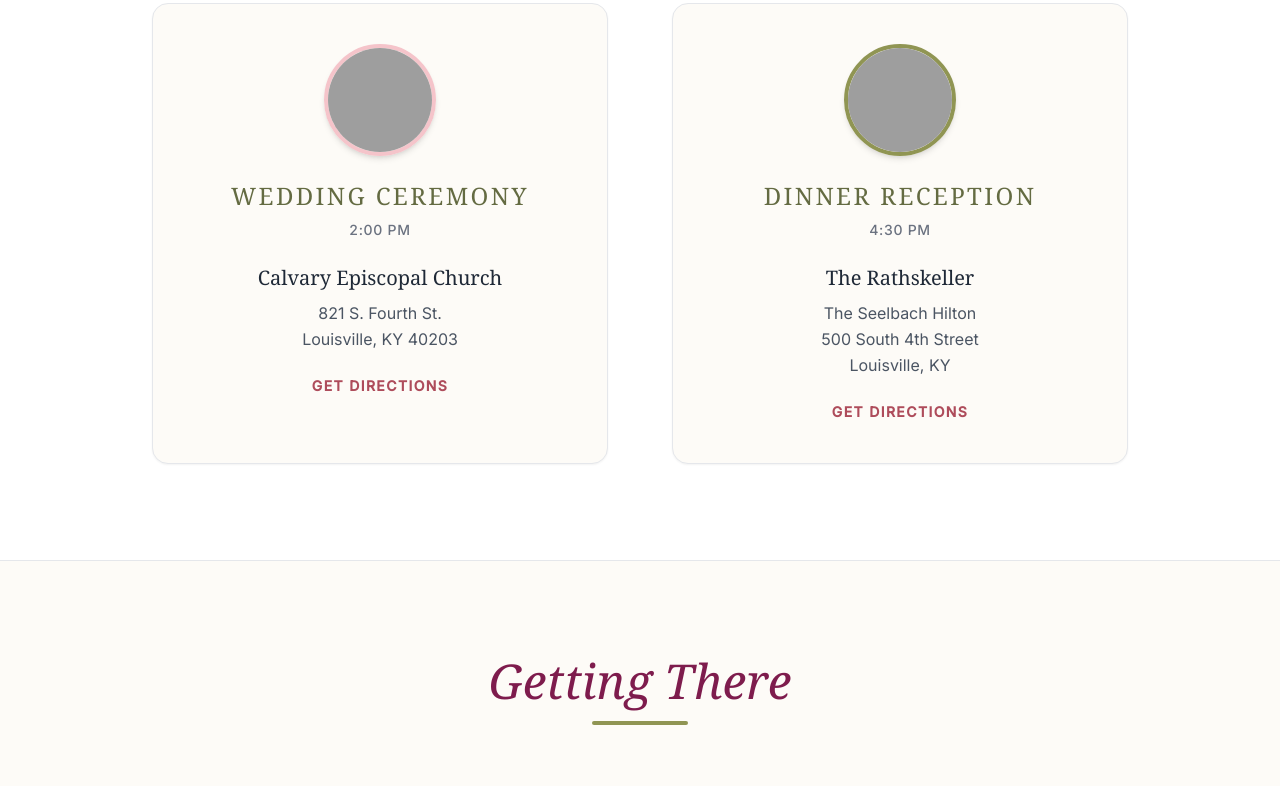
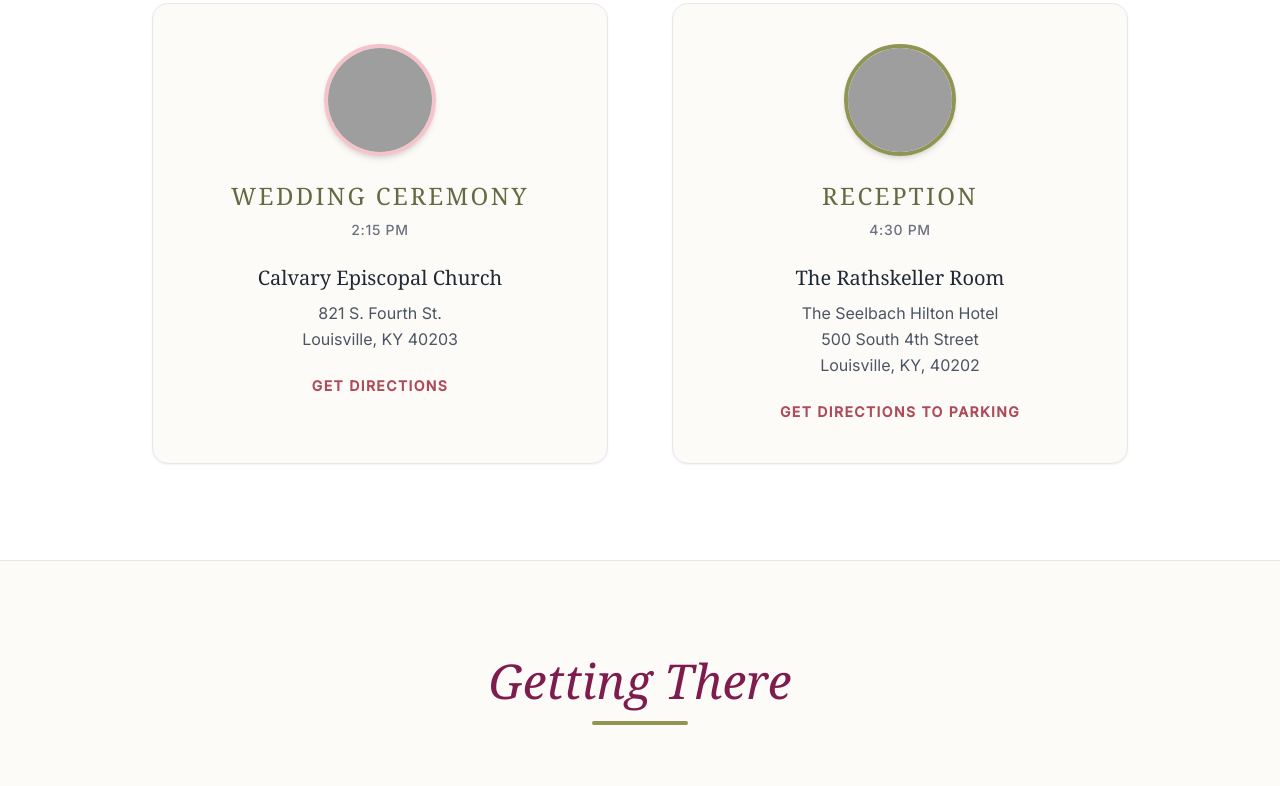
Before and after one commit to kevinsivakumar/olivia-kevin-wedding, a plain HTML site: page index.html in a window 1280 px wide. Shown: the part 1138-1924 px from the top of the page. Drawn offline with nearby package versions, Linux system fonts and the light colour scheme; grey boxes are pictures that could not be loaded; a web font is replaced by a local one.

Commit message:
Revise wedding event details in index.html
Updated various event details including times and venue names.

```diff
--- a/index.html
+++ b/index.html
@@ -179,7 +179,7 @@
                 <span class="text-[var(--mid-pink)]">|</span>
                 <span>Nov 7, 2026</span>
                 <span class="text-[var(--mid-pink)]">|</span>
-                <span>2:00 PM</span>
+                <span>2:15 PM</span>
             </div>
 
             <a href="#rsvp" class="btn-primary inline-block py-4 px-10 rounded-full uppercase tracking-[0.2em] text-sm font-semibold shadow-lg hover:shadow-xl">
@@ -201,7 +201,7 @@
                     <img src="https://encrypted-tbn0.gstatic.com/images?q=tbn:ANd9GcQmpH4AAgVPkYPnPYOo0i7hC5s8E6lHdevE1mMFdrZtsA&s=10" alt="Calvary Episcopal Church" class="w-28 h-28 mx-auto object-cover rounded-full border-4 border-[var(--light-pink)] shadow-md mb-6">
 
                     <h3 class="font-serif text-2xl text-[var(--dark-green)] mb-2 uppercase tracking-widest">Wedding Ceremony</h3>
-                    <p class="font-medium text-gray-500 mb-6 uppercase tracking-wider text-sm">2:00 PM</p>
+                    <p class="font-medium text-gray-500 mb-6 uppercase tracking-wider text-sm">2:15 PM</p>
 
                     <h4 class="font-serif text-xl text-gray-800 mb-2">Calvary Episcopal Church</h4>
                     <p class="text-gray-600 leading-relaxed">
@@ -215,16 +215,16 @@
                     <!-- Reception Image -->
                     <img src="https://encrypted-tbn0.gstatic.com/images?q=tbn:ANd9GcRUMUz385DM3HKj9xitZ32jiduDqJDvUS_L7D-HnaRw5A&s=10" alt="The Rathskeller" class="w-28 h-28 mx-auto object-cover rounded-full border-4 border-[var(--light-green)] shadow-md mb-6">
 
-                    <h3 class="font-serif text-2xl text-[var(--dark-green)] mb-2 uppercase tracking-widest">Dinner Reception</h3>
+                    <h3 class="font-serif text-2xl text-[var(--dark-green)] mb-2 uppercase tracking-widest">Reception</h3>
                     <p class="font-medium text-gray-500 mb-6 uppercase tracking-wider text-sm">4:30 PM</p>
 
-                    <h4 class="font-serif text-xl text-gray-800 mb-2">The Rathskeller</h4>
+                    <h4 class="font-serif text-xl text-gray-800 mb-2">The Rathskeller Room</h4>
                     <p class="text-gray-600 leading-relaxed">
-                        The Seelbach Hilton<br>
+                        The Seelbach Hilton Hotel<br>
                         500 South 4th Street<br>
-                        Louisville, KY
+                        Louisville, KY, 40202
                     </p>
-                    <a href="https://maps.google.com/?q=The+Rathskeller+Seelbach+Hilton+500+South+4th+Street+Louisville+KY" target="_blank" class="inline-block mt-6 text-[var(--mid-pink)] uppercase text-sm tracking-widest font-semibold hover:underline">Get Directions</a>
+                    <a href="https://maps.google.com/?q=The+Rathskeller+Seelbach+Hilton+500+South+4th+Street+Louisville+KY" target="_blank" class="inline-block mt-6 text-[var(--mid-pink)] uppercase text-sm tracking-widest font-semibold hover:underline">Get Directions to Parking</a>
                 </div>
             </div>
         </div>
@@ -261,7 +261,7 @@
         <div class="max-w-4xl mx-auto px-6 text-center">
             <h2 class="font-script text-5xl md:text-6xl text-[var(--dark-green)] mb-6">Gift Registry</h2>
             <p class="text-gray-600 leading-relaxed mb-12 max-w-2xl mx-auto font-serif text-lg italic">
-                Your presence at our wedding is the greatest gift we could ask for! If you would like to honor us with a gift, please stick to cash donations only (this will need to be rephrased)
+                If you wish to honor us with a gift, we would greatly appreciate a cash constribution to help us start to build a life with each other.
             </p>
             <!--
             <div class="flex flex-col sm:flex-row justify-center items-center gap-6">
@@ -313,7 +313,7 @@
                     </div>
 
                     <div class="mb-6">
-                        <label for="headcount" class="block text-sm font-bold text-gray-700 uppercase tracking-widest">Headcount</label>
+                        <label for="headcount" class="block text-sm font-bold text-gray-700 uppercase tracking-widest">Headcount (Including Yourself)</label>
                         <input type="number" id="headcount" name="headcount" min="0" required placeholder="Number of people attending">
                         <p class="text-xs text-gray-500 mt-1">Enter 0 if regretfully declining.</p>
                     </div>
```
